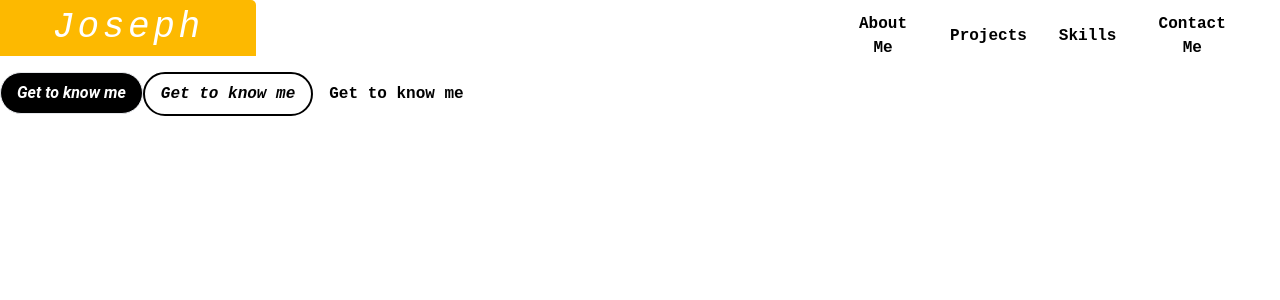
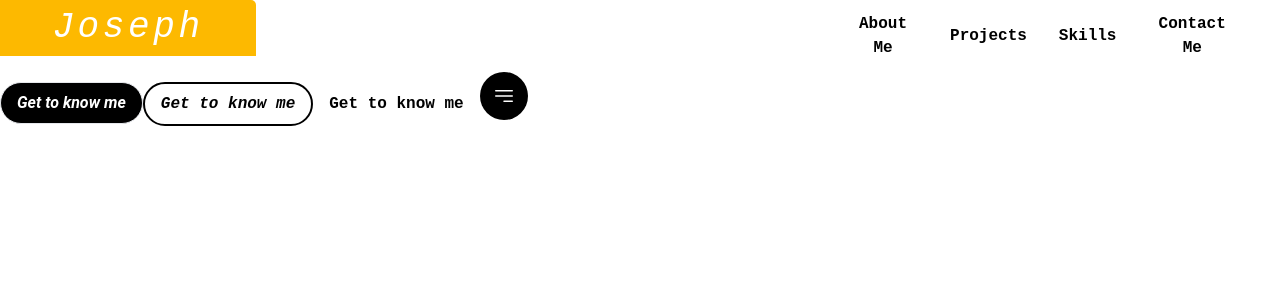
Before and after one commit to programmergeek/landing-page, a Next.js app in the folder landing-page/: page / in a window 1280 px wide. Shown: the top 300 px of the page. Built offline with nearby package versions, Linux system fonts and the light colour scheme.

Commit message:
create icon button component

```diff
--- a/landing-page/components/Buttons.tsx
+++ b/landing-page/components/Buttons.tsx
@@ -3,6 +3,11 @@ import React from 'react'
 type ButtonProps = {
     className: string,
     children?: React.ReactNode
+}
+
+type iconProps = {
+    icon: React.ReactNode,
+    style: "solid" | "outline"
 }
 
 type Props = {
@@ -27,3 +32,7 @@ export const SecondaryButton:React.FC<Props> = ({...props}) => {
 export const TertiaryButton:React.FC<Props> = ({...props}) => {
     return <Button className='font-sourceCodePro not-italic font-semibold'>{props.children}</Button>
 }
+
+export const IconButton: React.FC<iconProps> = ({...props}) => {
+    return props.style === "solid" ? <button className='rounded-full p-3 bg-black'>{props.icon}</button> : <button className="rounded-full p-3 border-2 border-black bg-transparent">{props.icon}</button>
+}
--- a/landing-page/package.json
+++ b/landing-page/package.json
@@ -9,6 +9,7 @@
     "lint": "next lint"
   },
   "dependencies": {
+    "@heroicons/react": "^2.0.12",
     "autoprefixer": "^10.4.12",
     "next": "12.3.1",
     "postcss": "^8.4.17",
--- a/landing-page/pages/index.tsx
+++ b/landing-page/pages/index.tsx
@@ -1,7 +1,7 @@
 import type { NextPage } from 'next'
 import Head from 'next/head'
 import Image from 'next/image'
-import { BottomNavigationBar, NavigationBar, PrimaryButton, SecondaryButton, TertiaryButton } from '../components'
+import { BottomNavigationBar, IconButton, NavigationBar, PrimaryButton, SecondaryButton, TertiaryButton } from '../components'
 import styles from '../styles/Home.module.css'
 
 const Home: NextPage = () => {
@@ -12,6 +12,11 @@ const Home: NextPage = () => {
       <PrimaryButton>Get to know me</PrimaryButton>
       <SecondaryButton>Get to know me</SecondaryButton>
       <TertiaryButton>Get to know me</TertiaryButton>
+      <IconButton style='solid' icon={
+        <svg xmlns="http://www.w3.org/2000/svg" fill="none" viewBox="0 0 24 24" strokeWidth={1.5} stroke="white" className="w-6 h-6">
+        <path strokeLinecap="round" strokeLinejoin="round" d="M3.75 6.75h16.5M3.75 12h16.5M12 17.25h8.25" />
+      </svg>
+      }/>
     </div>
   )
 }
```
Also changed, not shown: 1 other file (tests, documents, lock files or other folders).
